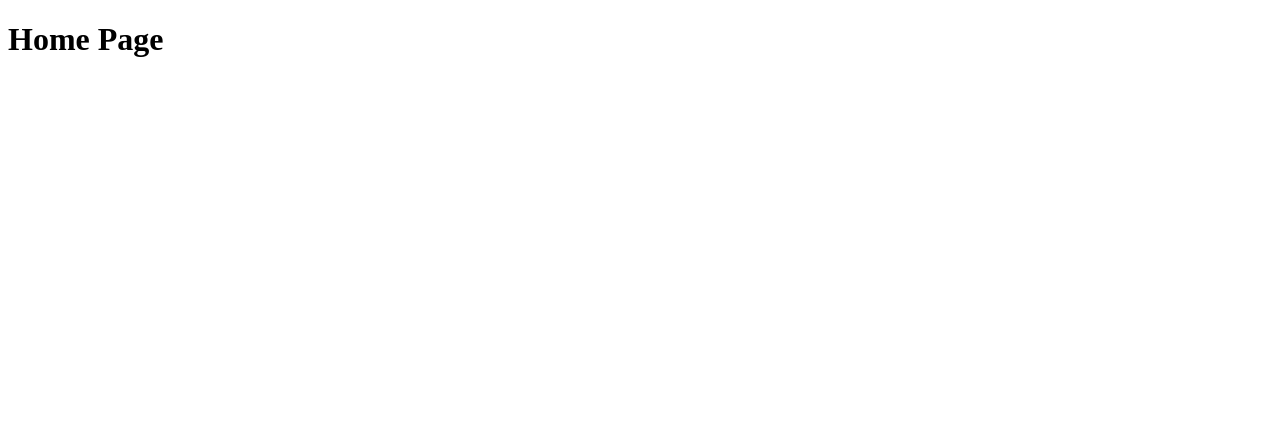
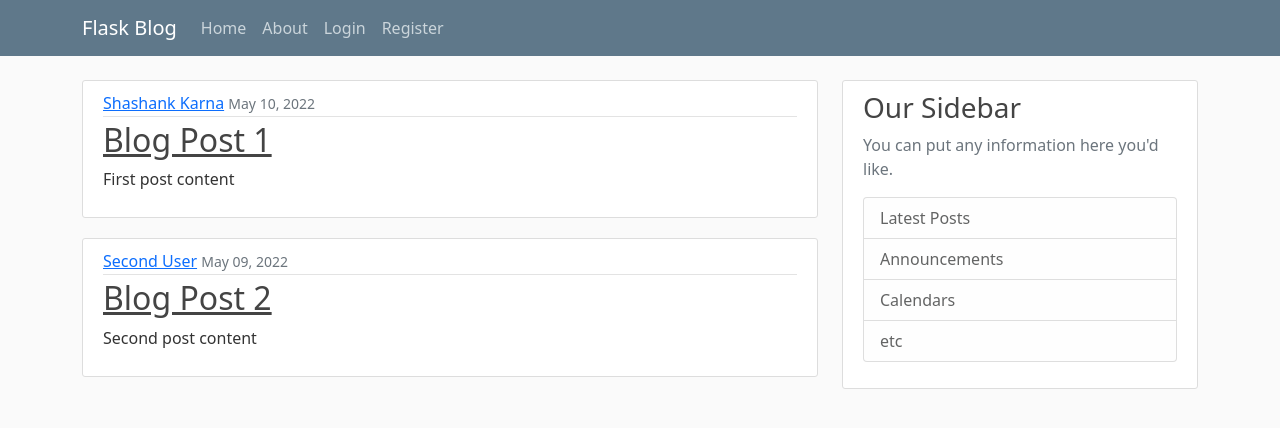
Before and after one commit to Shashank-Karna/FlaskBlog, a Flask app: page / in a window 1280 px wide. Before the commit the part shown is almost empty. Shown: the top 428 px of the page. Run offline with Flask 2, Linux system fonts and the light colour scheme.

Commit message:
Added CSS and Bootstrap

```diff
--- a/flaskblog.py
+++ b/flaskblog.py
@@ -3,15 +3,31 @@ from flask import Flask, render_template
 
 app = Flask(__name__)
 
+posts = [
+    {
+        "author": "Shashank Karna",
+        "title": "Blog Post 1",
+        "content": "First post content",
+        "date_posted": "May 10, 2022",
+    },
+    {
+        "author": "Second User",
+        "title": "Blog Post 2",
+        "content": "Second post content",
+        "date_posted": "May 09, 2022",
+    },
+]
+
 
 @app.route("/")
-def hello():
-    return render_template("home.html")
+@app.route("/home")
+def home():
+    return render_template("home.html", posts=posts)
 
 
 @app.route("/about")
 def about():
-    return render_template("about.html")
+    return render_template("about.html", title="About")
 
 
 if __name__ == "__main__":
--- /dev/null
+++ b/static/main.css
@@ -0,0 +1,85 @@
+body {
+    background: #fafafa;
+    color: #333333;
+    margin-top: 5rem;
+}
+
+h1,
+h2,
+h3,
+h4,
+h5,
+h6 {
+    color: #444444;
+}
+
+.bg-steel {
+    background-color: #5f788a;
+}
+
+.site-header .navbar-nav .nav-link {
+    color: #cbd5db;
+}
+
+.site-header .navbar-nav .nav-link:hover {
+    color: #ffffff;
+}
+
+.site-header .navbar-nav .nav-link.active {
+    font-weight: 500;
+}
+
+.content-section {
+    background: #ffffff;
+    padding: 10px 20px;
+    border: 1px solid #dddddd;
+    border-radius: 3px;
+    margin-bottom: 20px;
+}
+
+.article-title {
+    color: #444444;
+}
+
+a.article-title:hover {
+    color: #428bca;
+    text-decoration: none;
+}
+
+.article-content {
+    white-space: pre-line;
+}
+
+.article-img {
+    height: 65px;
+    width: 65px;
+    margin-right: 16px;
+}
+
+.article-metadata {
+    padding-bottom: 1px;
+    margin-bottom: 4px;
+    border-bottom: 1px solid #e3e3e3
+}
+
+.article-metadata a:hover {
+    color: #333;
+    text-decoration: none;
+}
+
+.article-svg {
+    width: 25px;
+    height: 25px;
+    vertical-align: middle;
+}
+
+.account-img {
+    height: 125px;
+    width: 125px;
+    margin-right: 20px;
+    margin-bottom: 16px;
+}
+
+.account-heading {
+    font-size: 2.5rem;
+}
--- a/templates/home.html
+++ b/templates/home.html
@@ -2,6 +2,17 @@
 
 {% block content %}
 
-<h1>Home Page</h1>
+{% for post in posts %}
+<article class="media content-section">
+    <div class="media-body">
+        <div class="article-metadata">
+            <a class="mr-2" href="#">{{ post.author }}</a>
+            <small class="text-muted">{{ post.date_posted }}</small>
+        </div>
+        <h2><a class="article-title" href="#">{{ post.title }}</a></h2>
+        <p class="article-content">{{ post.content }}</p>
+    </div>
+</article>
+{% endfor %}
 
 {% endblock content %}
--- a/templates/layout.html
+++ b/templates/layout.html
@@ -2,6 +2,16 @@
 <html>
 
 <head>
+    <!-- Required meta tags -->
+    <meta charset="utf-8">
+    <meta name="viewport" content="width=device-width, initial-scale=1">
+
+    <!-- Bootstrap CSS -->
+    <link href="https://cdn.jsdelivr.net/npm/bootstrap@5.1.3/dist/css/bootstrap.min.css" rel="stylesheet"
+        integrity="sha384-1BmE4kWBq78iYhFldvKuhfTAU6auU8tT94WrHftjDbrCEXSU1oBoqyl2QvZ6jIW3" crossorigin="anonymous">
+
+    <link rel="stylesheet" type="text/css" href="{{ url_for('static', filename='main.css') }}">
+
     {% if title %}
     <title>Flask Blog - {{ title }}</title>
     {% else %}
@@ -10,7 +20,62 @@
 </head>
 
 <body>
-    {% block content %}{% endblock %}
+    <header class="site-header">
+        <nav class="navbar navbar-expand-md navbar-dark bg-steel fixed-top">
+            <div class="container">
+                <a class="navbar-brand mr-4" href="/">Flask Blog</a>
+                <button class="navbar-toggler" type="button" data-toggle="collapse" data-target="#navbarToggle"
+                    aria-controls="navbarToggle" aria-expanded="false" aria-label="Toggle navigation">
+                    <span class="navbar-toggler-icon"></span>
+                </button>
+                <div class="collapse navbar-collapse" id="navbarToggle">
+                    <div class="navbar-nav mr-auto">
+                        <a class="nav-item nav-link" href="/">Home</a>
+                        <a class="nav-item nav-link" href="/about">About</a>
+                    </div>
+                    <!-- Navbar Right Side -->
+                    <div class="navbar-nav">
+                        <a class="nav-item nav-link" href="/login">Login</a>
+                        <a class="nav-item nav-link" href="/register">Register</a>
+                    </div>
+                </div>
+            </div>
+        </nav>
+    </header>
+    <main role="main" class="container">
+        <div class="row">
+            <div class="col-md-8">
+                {% block content %}{% endblock %}
+            </div>
+            <div class="col-md-4">
+                <div class="content-section">
+                    <h3>Our Sidebar</h3>
+                    <p class='text-muted'>You can put any information here you'd like.
+                    <ul class="list-group">
+                        <li class="list-group-item list-group-item-light">Latest Posts</li>
+                        <li class="list-group-item list-group-item-light">Announcements</li>
+                        <li class="list-group-item list-group-item-light">Calendars</li>
+                        <li class="list-group-item list-group-item-light">etc</li>
+                    </ul>
+                    </p>
+                </div>
+            </div>
+        </div>
+    </main>
+
+    <!-- Optional JavaScript; choose one of the two! -->
+
+    <!-- Option 1: Bootstrap Bundle with Popper -->
+    <script src="https://cdn.jsdelivr.net/npm/bootstrap@5.1.3/dist/js/bootstrap.bundle.min.js"
+        integrity="sha384-ka7Sk0Gln4gmtz2MlQnikT1wXgYsOg+OMhuP+IlRH9sENBO0LRn5q+8nbTov4+1p"
+        crossorigin="anonymous"></script>
+
+    <!-- Option 2: Separate Popper and Bootstrap JS -->
+    <!--
+        <script src="https://cdn.jsdelivr.net/npm/@popperjs/core@2.10.2/dist/umd/popper.min.js" integrity="sha384-7+zCNj/IqJ95wo16oMtfsKbZ9ccEh31eOz1HGyDuCQ6wgnyJNSYdrPa03rtR1zdB" crossorigin="anonymous"></script>
+        <script src="https://cdn.jsdelivr.net/npm/bootstrap@5.1.3/dist/js/bootstrap.min.js" integrity="sha384-QJHtvGhmr9XOIpI6YVutG+2QOK9T+ZnN4kzFN1RtK3zEFEIsxhlmWl5/YESvpZ13" crossorigin="anonymous"></script>
+        -->
+
 </body>
 
 </html>
```
